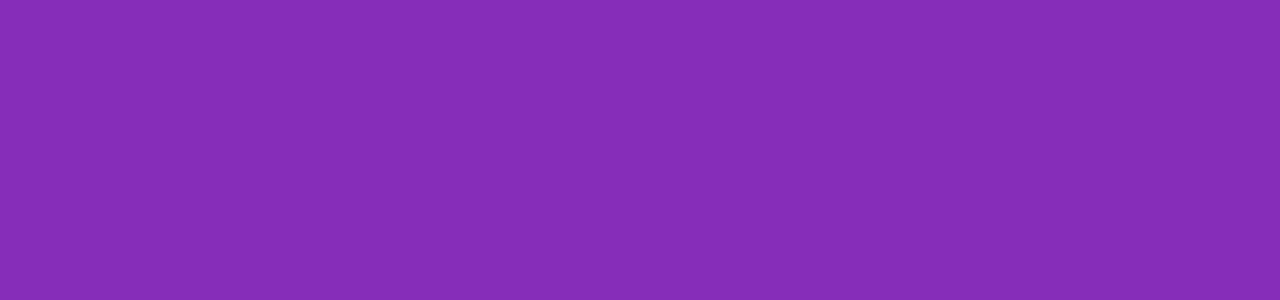
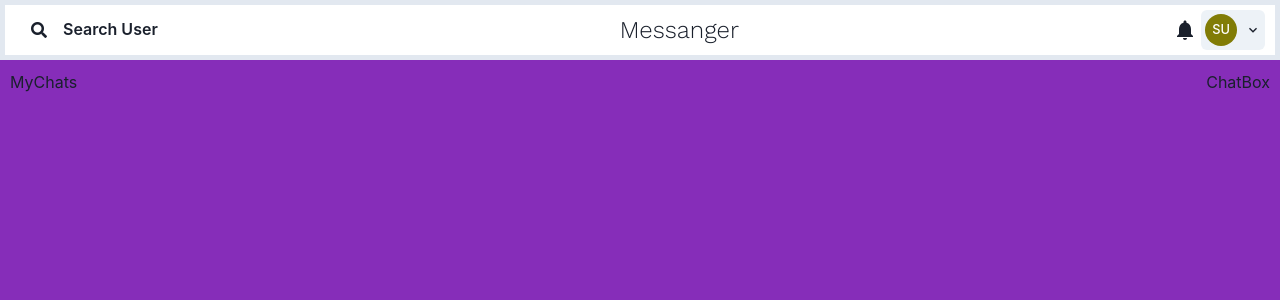
Before and after one commit to infysumanta/mern-socket-io-realtime-chat-app, a React (Create React App) app in the folder client/: page /chats in a window 1280 px wide. Shown: the top 300 px of the page. Built offline with nearby package versions, Linux system fonts and the light colour scheme; no server answers; sample sign-in values are in the browser's storage.

Commit message:
chatbox layout header and profile model design

```diff
--- a/client/package.json
+++ b/client/package.json
@@ -4,10 +4,15 @@
   "private": true,
   "proxy": "http://localhost:5000",
   "dependencies": {
+    "@chakra-ui/icons": "^2.0.15",
+    "@chakra-ui/react": "^2.4.5",
+    "@emotion/react": "11",
+    "@emotion/styled": "11",
     "@testing-library/jest-dom": "^5.14.1",
     "@testing-library/react": "^13.0.0",
     "@testing-library/user-event": "^13.2.1",
     "axios": "^1.2.2",
+    "framer-motion": "6",
     "react": "^18.2.0",
     "react-dom": "^18.2.0",
     "react-router-dom": "5",
--- a/client/public/index.html
+++ b/client/public/index.html
@@ -15,6 +15,10 @@
       user's mobile device or desktop. See https://developers.google.com/web/fundamentals/web-app-manifest/
     -->
     <link rel="manifest" href="%PUBLIC_URL%/manifest.json" />
+    <link
+      rel="stylesheet"
+      href="https://cdnjs.cloudflare.com/ajax/libs/font-awesome/5.15.3/css/all.min.css"
+    />
     <!--
       Notice the use of %PUBLIC_URL% in the tags above.
       It will be replaced with the URL of the `public` folder during the build.
--- /dev/null
+++ b/client/src/components/chats/ChatBox.js
@@ -0,0 +1,7 @@
+import React from "react";
+
+const ChatBox = () => {
+  return <div>ChatBox</div>;
+};
+
+export default ChatBox;
--- /dev/null
+++ b/client/src/components/chats/MyChats.js
@@ -0,0 +1,7 @@
+import React from "react";
+
+const MyChats = () => {
+  return <div>MyChats</div>;
+};
+
+export default MyChats;
--- /dev/null
+++ b/client/src/components/layouts/ProfileModal.js
@@ -0,0 +1,70 @@
+import { ViewIcon } from "@chakra-ui/icons";
+import {
+  Modal,
+  ModalOverlay,
+  ModalContent,
+  ModalHeader,
+  ModalFooter,
+  ModalBody,
+  ModalCloseButton,
+  Button,
+  useDisclosure,
+  IconButton,
+  Text,
+  Image,
+  Avatar,
+} from "@chakra-ui/react";
+
+const ProfileModal = ({ user, children }) => {
+  const { isOpen, onOpen, onClose } = useDisclosure();
+
+  return (
+    <>
+      {children ? (
+        <span onClick={onOpen}>{children}</span>
+      ) : (
+        <IconButton d={{ base: "flex" }} icon={<ViewIcon />} onClick={onOpen} />
+      )}
+      <Modal size="lg" onClose={onClose} isOpen={isOpen} isCentered>
+        <ModalOverlay />
+        <ModalContent>
+          <ModalHeader
+            fontSize="25px"
+            fontFamily="Work sans"
+            d="flex"
+            textAlign="center"
+            justifyContent="center"
+          >
+            {user.name}
+          </ModalHeader>
+          <ModalCloseButton />
+          <ModalBody
+            d="flex"
+            flexDir="column"
+            alignItems="center"
+            textAlign="center"
+            justifyContent="space-between"
+          >
+            {/* <Image
+              borderRadius="full"
+              boxSize="150px"
+              src={user.pic}
+              alt={user.name}
+            /> */}
+            <Avatar size="2xl" cursor="pointer" name={user.name} />
+            <Text fontSize="25px" fontFamily="Work sans">
+              {user.email}
+            </Text>
+          </ModalBody>
+          <ModalFooter>
+            <Button onClick={onClose} variant="solid" colorScheme="blue">
+              Close
+            </Button>
+          </ModalFooter>
+        </ModalContent>
+      </Modal>
+    </>
+  );
+};
+
+export default ProfileModal;
--- /dev/null
+++ b/client/src/components/layouts/SideDrawer.js
@@ -0,0 +1,72 @@
+import React, { useState } from "react";
+import { Box, Text } from "@chakra-ui/layout";
+import { Tooltip } from "@chakra-ui/tooltip";
+import { BellIcon, ChevronDownIcon } from "@chakra-ui/icons";
+import {
+  Menu,
+  MenuButton,
+  MenuDivider,
+  MenuItem,
+  MenuList,
+} from "@chakra-ui/menu";
+import { Button } from "@chakra-ui/button";
+
+import { Avatar } from "@chakra-ui/avatar";
+import { ChatState } from "../../context/ChatProvider";
+import ProfileModal from "./ProfileModal";
+const SideDrawer = () => {
+  const [search, setSearch] = useState("");
+  const [searchResult, setSearchResult] = useState([]);
+  const [loading, setLoading] = useState(false);
+  const [loadingChat, setLoadingChat] = useState();
+
+  const { user } = ChatState();
+
+  return (
+    <>
+      <Box
+        style={{ display: "flex" }}
+        justifyContent="space-between"
+        alignItems="center"
+        bg="white"
+        w="100%"
+        p="5px 10px 5px 10px"
+        borderWidth="5px"
+      >
+        <Tooltip label="Search users to Chat" hasArrow placement="bottom-end">
+          <Button variant="ghost">
+            <i className="fas fa-search"></i>
+            <Text d={{ base: "none", md: "flex" }} px={4}>
+              Search User
+            </Text>
+          </Button>
+        </Tooltip>
+        <Text fontSize="2xl" fontFamily="Work sans">
+          Messanger
+        </Text>
+        <div>
+          <Menu>
+            <MenuButton p={1}>
+              <BellIcon fontSize="2xl" />
+            </MenuButton>
+            <MenuList></MenuList>
+          </Menu>
+          <Menu>
+            <MenuButton p={1} as={Button} rightIcon={<ChevronDownIcon />}>
+              <Avatar size="sm" cursor="pointer" name={user.name} />
+            </MenuButton>
+            <MenuList>
+              <ProfileModal user={user}>
+                <MenuItem>Profile</MenuItem>
+              </ProfileModal>
+
+              <MenuItem>Logout</MenuItem>
+            </MenuList>
+          </Menu>
+        </div>
+      </Box>
+    </>
+  );
+};
+
+export default SideDrawer;
--- /dev/null
+++ b/client/src/context/ChatProvider.js
@@ -0,0 +1,34 @@
+import { createContext, useContext, useState, useEffect } from "react";
+
+import { useHistory } from "react-router-dom";
+
+const ChatContext = createContext();
+
+const ChatProvider = ({ children }) => {
+  const [user, setUser] = useState();
+
+  const history = useHistory();
+
+  useEffect(() => {
+    const userInfo = JSON.parse(localStorage.getItem("mern-chat-userinfo"));
+    setUser(userInfo);
+
+    if (!userInfo) {
+      history.push("/");
+    }
+  }, [history]);
+
+  return (
+    <>
+      <ChatContext.Provider value={{ user, setUser }}>
+        {children}
+      </ChatContext.Provider>
+    </>
+  );
+};
+
+export const ChatState = () => {
+  return useContext(ChatContext);
+};
+
+export default ChatProvider;
--- a/client/src/index.js
+++ b/client/src/index.js
@@ -4,11 +4,16 @@
 import App from "./App";
 import { ChakraProvider } from "@chakra-ui/react";
 import { BrowserRouter } from "react-router-dom";
+import ChatProvider from "./context/ChatProvider";
 const root = ReactDOM.createRoot(document.getElementById("root"));
 root.render(
-  <ChakraProvider>
+  <React.StrictMode>
     <BrowserRouter>
-      <App />
+      <ChatProvider>
+        <ChakraProvider>
+          <App />
+        </ChakraProvider>
+      </ChatProvider>
     </BrowserRouter>
-  </ChakraProvider>
+  </React.StrictMode>
 );
--- a/client/src/pages/ChatPage.js
+++ b/client/src/pages/ChatPage.js
@@ -1,22 +1,26 @@
-import React, { useEffect, useState } from "react";
-import axios from "axios";
+import React from "react";
+import { ChatState } from "../context/ChatProvider";
+import { Box } from "@chakra-ui/react";
+import SideDrawer from "../components/layouts/SideDrawer";
+import MyChats from "../components/chats/MyChats";
+import ChatBox from "../components/chats/ChatBox";
+
 const ChatPage = () => {
-  const [chats, setChats] = useState([]);
-
-  const fetchChats = async () => {
-    const { data } = await axios.get("/api/chat");
-    setChats(data);
-  };
-
-  useEffect(() => {
-    fetchChats();
-  }, []);
-
+  const { user } = ChatState();
   return (
-    <div>
-      {chats.map((chat) => (
-        <div>{chat.chatName}</div>
-      ))}
+    <div style={{ width: "100%" }}>
+      {user && <SideDrawer />}
+      <Box
+        d="flex"
+        style={{ display: "flex" }}
+        justifyContent="space-between"
+        w="100%"
+        h="91.5vh"
+        p="10px"
+      >
+        {user && <MyChats />}
+        {user && <ChatBox />}
+      </Box>
     </div>
   );
 };
--- a/client/src/pages/HomePage.js
+++ b/client/src/pages/HomePage.js
@@ -1,4 +1,4 @@
-import React from "react";
+import React, { useEffect } from "react";
 import {
   Box,
   Container,
@@ -11,12 +11,20 @@
 } from "@chakra-ui/react";
 import Login from "../components/authentication/Login";
 import Signup from "../components/authentication/Signup";
+import { useHistory } from "react-router-dom";
 
 const HomePage = () => {
+  const history = useHistory();
+
+  useEffect(() => {
+    const user = JSON.parse(localStorage.getItem("mern-chat-userinfo"));
+    if (user) history.push("/chats");
+  }, [history]);
+
   return (
     <Container maxW="xl" centerContent>
       <Box
-        d="flex"
+        style={{ display: "flex" }}
         justifyContent="center"
         p={3}
         bg="white"
--- a/package.json
+++ b/package.json
@@ -21,9 +21,6 @@
   },
   "homepage": "https://github.com/infysumanta/mern-socket-io-realtime-chat-app#readme",
   "dependencies": {
-    "@chakra-ui/react": "^2.4.5",
-    "@emotion/react": "^11.10.5",
-    "@emotion/styled": "^11.10.5",
     "bcryptjs": "^2.4.3",
     "colors": "^1.4.0",
     "concurrently": "^7.6.0",
@@ -31,7 +28,6 @@
     "dotenv": "^16.0.3",
     "express": "^4.18.2",
     "express-async-handler": "^1.2.0",
-    "framer-motion": "^8.0.2",
     "jsonwebtoken": "^9.0.0",
     "mongoose": "^6.8.2",
     "morgan": "^1.10.0",
```
Also changed, not shown: 2 other files (tests, documents, lock files or other folders).
